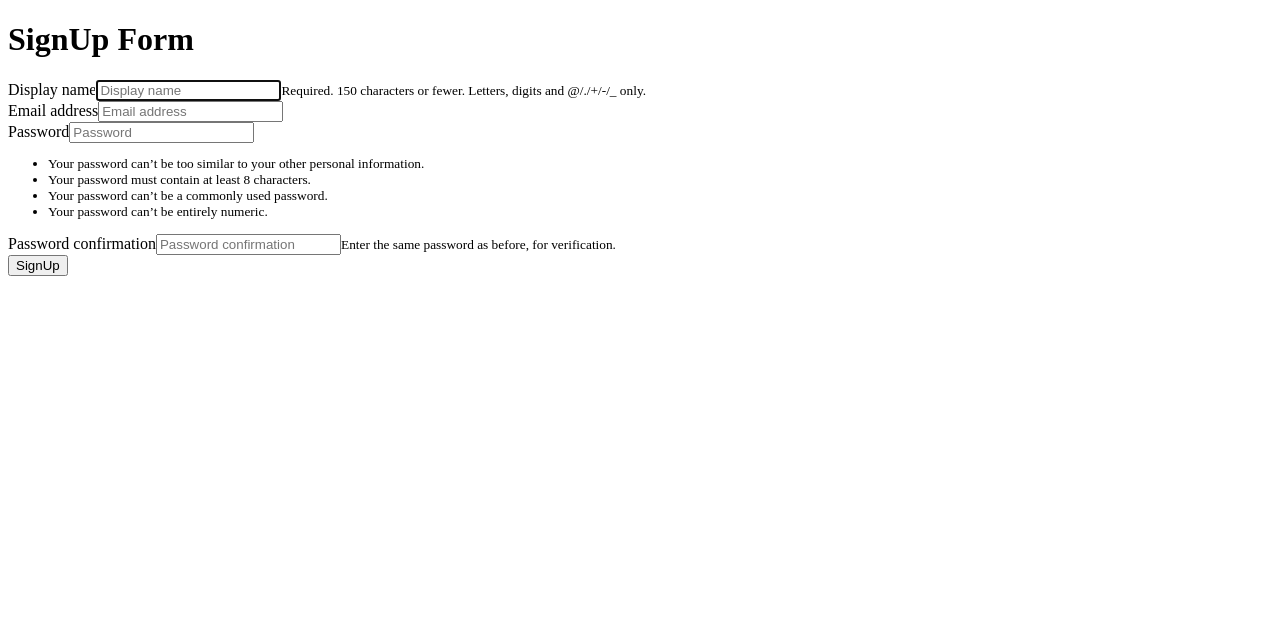
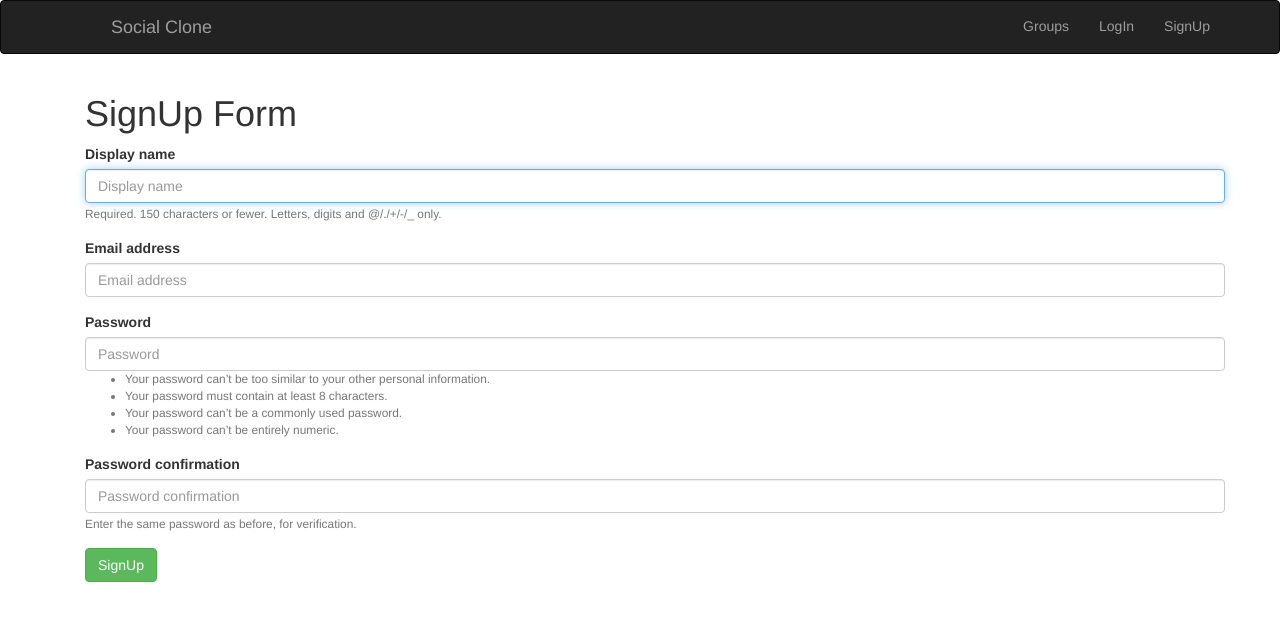
Before and after one commit to chouhanpankaj/Social_clone_project, a Django app: template templates/accounts/signup.html in a window 1280 px wide. Shown: the top 621 px of the page. Run offline with Django 3.2, Linux system fonts and the light colour scheme; the template is opened without the code that fills it: values that come from a table or form of the project are taken from there, others are empty; tables that the repository leaves empty hold one stand-in row (values such as "Sample post"); some libraries are stand-ins or nearby versions.

Commit message:
Templates updated

```diff
--- a/templates/base.html
+++ b/templates/base.html
@@ -4,10 +4,39 @@
 <head>
     <meta charset="UTF-8">
     <meta name="viewport" content="width=device-width, initial-scale=1.0">
+    <!-- Latest compiled and minified CSS -->
+    <link rel="stylesheet" href="https://maxcdn.bootstrapcdn.com/bootstrap/3.4.1/css/bootstrap.min.css">
+    <!-- Latest compiled JavaScript -->
+    <script src="https://maxcdn.bootstrapcdn.com/bootstrap/3.4.1/js/bootstrap.min.js"></script>
+    <link href="https://fonts.googleapis.com/css2?family=Montserrat+Alternates:ital,wght@1,200&display=swap" rel="stylesheet">
+    <link rel="stylesheet" href="{% static 'social_clone/css/master.css' %}">
     {% block title %}{% endblock %}
 </head>
 <body>
-    {% block content %} {% endblock %}
+    <nav class="navbar navbar-inverse mynav" role="navigation" id="navbar">
+        <div class="container">
+            <ul class="navbar navbar-nav">
+                <a class="navbar-brand mynav" href="{% url 'home' %}" >Social Clone</a>
+            </ul>
+            <ul class="nav navbar-nav navbar-right">
+                {% if user.is_authenticated %}
+                <li><a href="#">Posts</a></li>
+                <li><a href="#">Group</a>s</li>
+                <li><a href="#">Create Group</a></li>
+                <li><a href="{% url 'accounts:logout'%}">LogOut</a></li>
+                {% else %}
+                <li><a href="#">Groups</a></li>
+                <li><a href="{% url 'accounts:login' %}">LogIn</a></li>
+                <li><a href="{% url 'accounts:signup' %}">SignUp</a></li>
+                {% endif %}
+            </ul>
+        </div>
+    </nav>
+
+    <div class="container mycontent">
+        {% block content %} {% endblock %}
+
+    </div>
 
 </body>
 </html>
```
Also changed, not shown: templates/index.html (+8 -12 lines).
